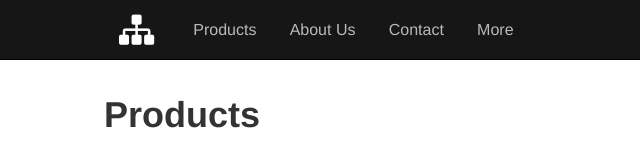
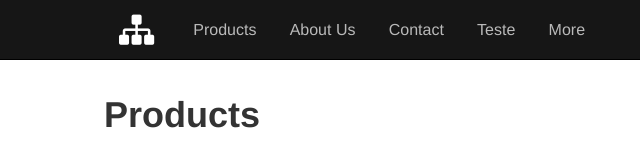
Before and after one commit to Practical-Git-Workshop/Project-2, a plain HTML site: page products.html in a window 1280 px wide. Shown: the top 161 px of the page, 0-640 px from the left. Drawn offline with Linux system fonts and the light colour scheme.

Commit message:
adicionada opcao menu

```diff
--- a/products.html
+++ b/products.html
@@ -19,6 +19,7 @@
           <li class="nav-link"><a href="products.html">Products</a></li>
           <li class="nav-link"><a href="about.html">About Us</a></li>
           <li class="nav-link"><a href="contact.html">Contact</a></li>
+<li class="nav-link"><a href="teste.html">Teste</a></li>
           <li class="nav-link more"><a href="javascript:void(0)">More</a>
             <ul class="submenu">
               <li><a href="javascript:void(0)">Submenu Item</a></li>
```
